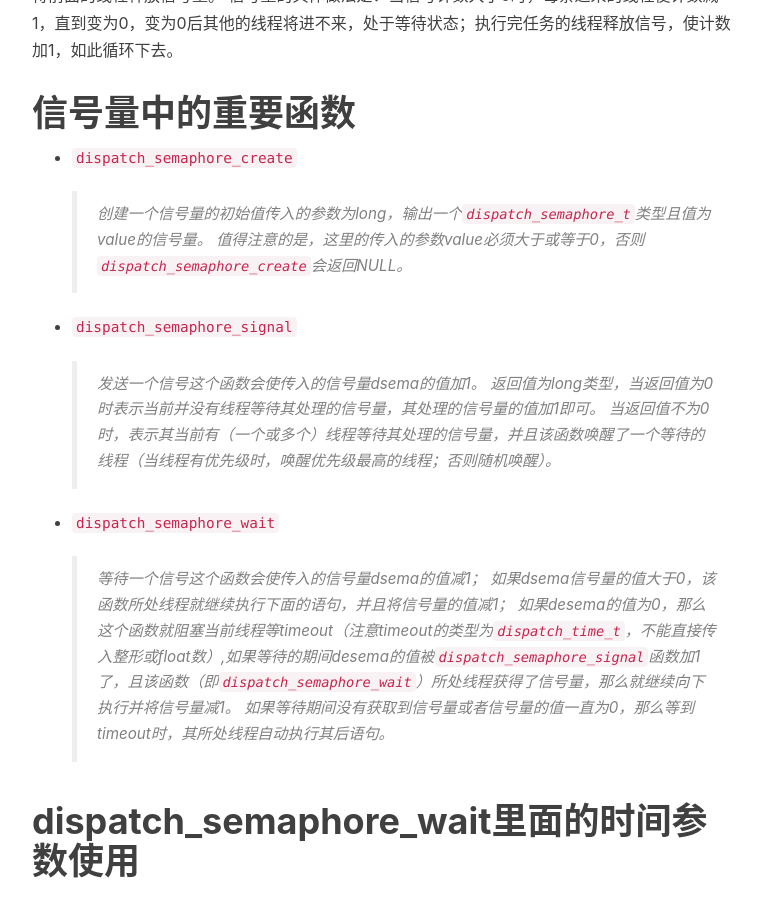
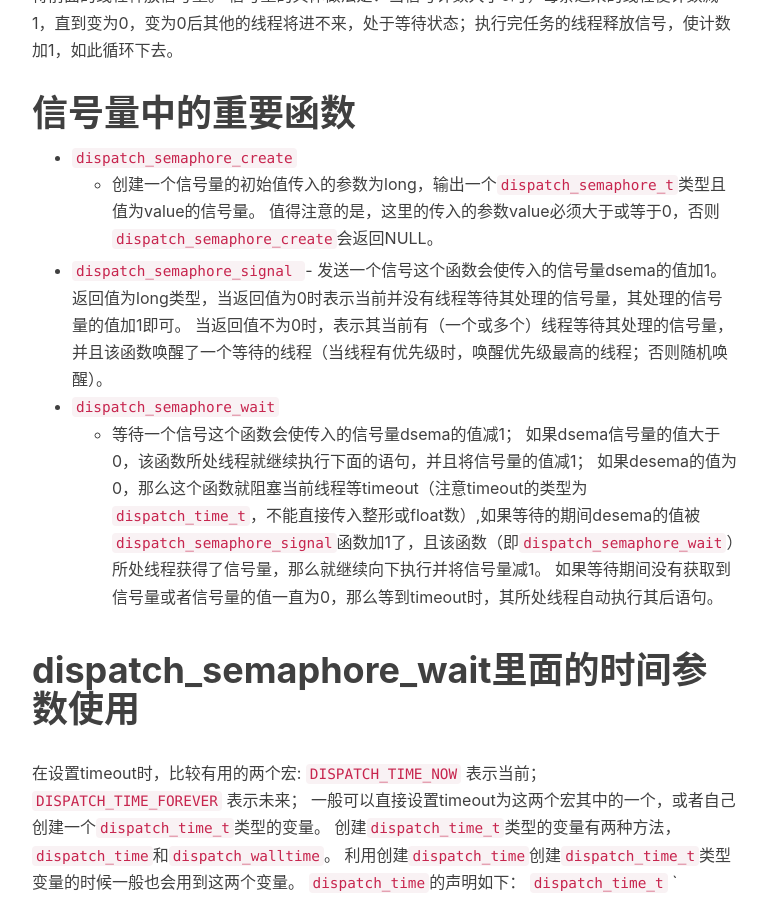
Before and after one commit to Hccong/Hccong.github.io, a Jekyll site: the page built from _posts/2016-10-03-GCD信号量机制.md, in a window 1280 px wide and 900 px high, scrolled down 714 px. Shown: the whole window, without its empty margins (233-1000 px from the left). Built offline with Jekyll 4.4.1, drawn with Linux system fonts in a browser that asks for light colours; nearby versions of some CDN libraries; comment, search, counter and statistics services are not loaded.

Commit message:
no message

````diff
--- a/_posts/2016-10-03-GCD信号量机制.md
+++ b/_posts/2016-10-03-GCD信号量机制.md
@@ -17,14 +17,14 @@ tags:
 
 # 信号量中的重要函数
 -  `dispatch_semaphore_create`
-> 创建一个信号量的初始值传入的参数为long，输出一个`dispatch_semaphore_t`类型且值为value的信号量。
+	- 创建一个信号量的初始值传入的参数为long，输出一个`dispatch_semaphore_t`类型且值为value的信号量。
 值得注意的是，这里的传入的参数value必须大于或等于0，否则`dispatch_semaphore_create`会返回NULL。
 - `dispatch_semaphore_signal `
-> 发送一个信号这个函数会使传入的信号量dsema的值加1。
+ 	- 发送一个信号这个函数会使传入的信号量dsema的值加1。
 返回值为long类型，当返回值为0时表示当前并没有线程等待其处理的信号量，其处理的信号量的值加1即可。
 当返回值不为0时，表示其当前有（一个或多个）线程等待其处理的信号量，并且该函数唤醒了一个等待的线程（当线程有优先级时，唤醒优先级最高的线程；否则随机唤醒）。
 - `dispatch_semaphore_wait `
-> 等待一个信号这个函数会使传入的信号量dsema的值减1；
+  - 等待一个信号这个函数会使传入的信号量dsema的值减1；
 如果dsema信号量的值大于0，该函数所处线程就继续执行下面的语句，并且将信号量的值减1；
 如果desema的值为0，那么这个函数就阻塞当前线程等timeout（注意timeout的类型为`dispatch_time_t`，不能直接传入整形或float数）,如果等待的期间desema的值被`dispatch_semaphore_signal`函数加1了，且该函数（即`dispatch_semaphore_wait`）所处线程获得了信号量，那么就继续向下执行并将信号量减1。
 如果等待期间没有获取到信号量或者信号量的值一直为0，那么等到timeout时，其所处线程自动执行其后语句。
@@ -32,17 +32,16 @@ tags:
 # dispatch_semaphore_wait里面的时间参数使用
 
 在设置timeout时，比较有用的两个宏:
-`DISPATCH_TIME_NOW`表示当前；
+`DISPATCH_TIME_NOW` 表示当前；
 `DISPATCH_TIME_FOREVER` 表示未来；
 一般可以直接设置timeout为这两个宏其中的一个，或者自己创建一个`dispatch_time_t`类型的变量。
 创建`dispatch_time_t`类型的变量有两种方法，`dispatch_time`和`dispatch_walltime`。
 利用创建`dispatch_time`创建`dispatch_time_t`类型变量的时候一般也会用到这两个变量。
 `dispatch_time`的声明如下：
-`dispatch_time_t` ` dispatch_time(dispatch_time_t when, int64_t delta)`；
-其参数when需传入一个`dispatch_time_t`类型的变量，和一个delta值。表示when加delta时间就是timeout的时间。
+`dispatch_time_t`  ` dispatch_time(dispatch_time_t when, int64_t delta)`；
+其参数when需传入一个 `dispatch_time_t` 类型的变量，和一个delta值。表示when加delta时间就是timeout的时间。
 例如：
-`dispatch_time_t t = dispatch_time(DISPATCH_TIME_NOW, 110001000*1000);`
-表示当前时间向后延时一秒为timeout的时间。
+ `dispatch_time_t t = dispatch_time(DISPATCH_TIME_NOW, 110001000*1000);` 表示当前时间向后延时一秒为timeout的时间。
 
 # 代码
 ```
````
